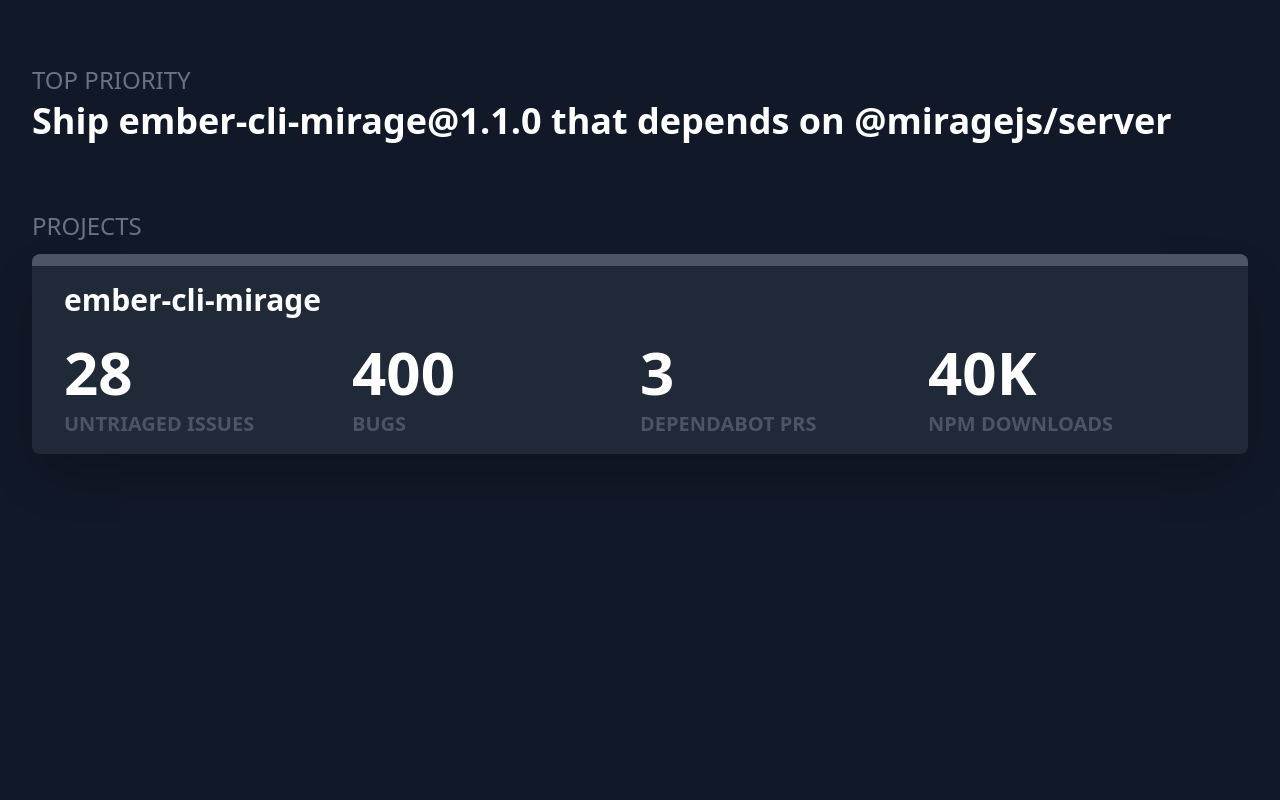
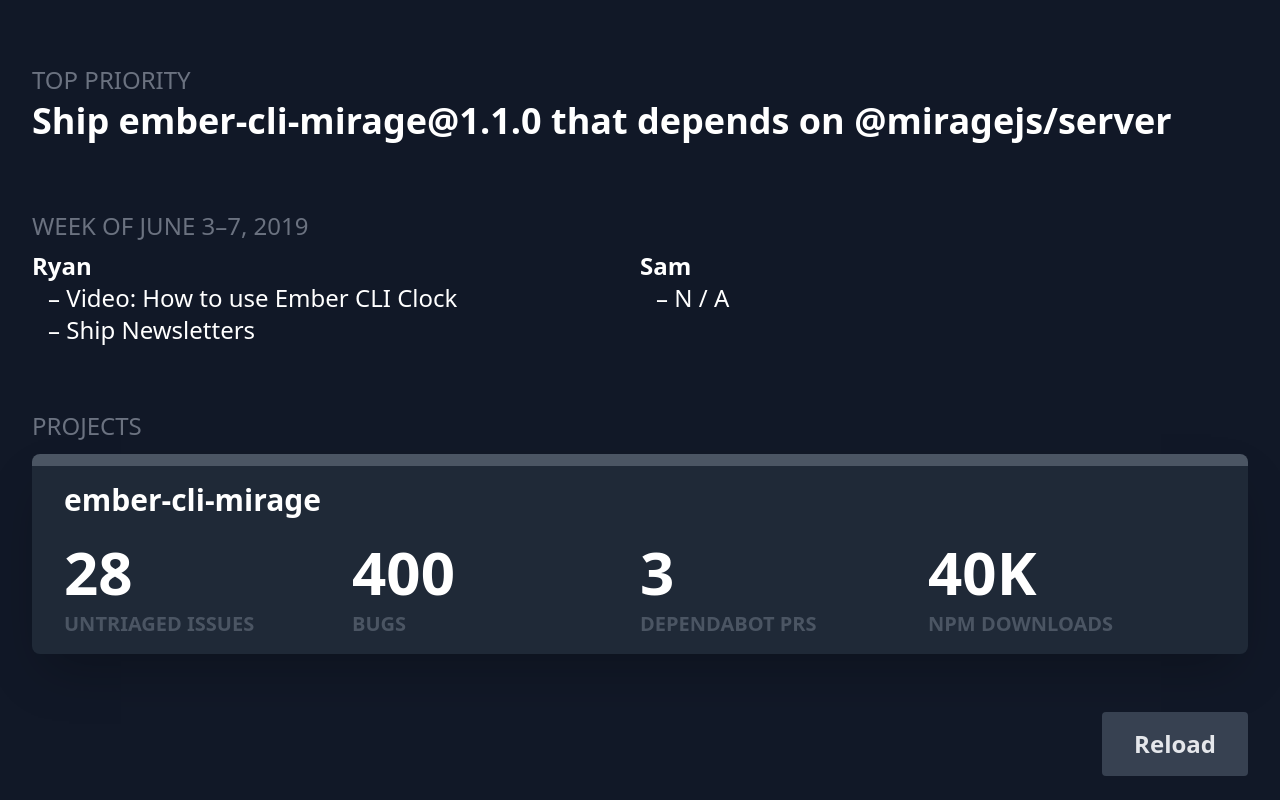
Before and after one commit to embermap/dashboard, a React (Create React App) app: page / in a window 1280 px wide. Built offline with nearby package versions, Linux system fonts and the light colour scheme.

Commit message:
Add weekly tasks

```diff
--- a/src/App.js
+++ b/src/App.js
@@ -2,21 +2,55 @@
 import "./App.css";
 
 function App() {
+  let reloadApp = () => {
+    window.location.reload();
+  };
+
   return (
-    <div className="flex bg-gray-900 w-screen h-screen flex flex-col">
-      <header className="bg-gray-900 px-8 pt-16">
+    <div className="px-8 flex bg-gray-900 w-screen h-screen flex flex-col">
+      <header className="bg-gray-900 pt-16">
         <p className="text-gray-500 text-2xl uppercase">Top priority</p>
         <p className="text-white font-semibold text-4xl leading-snug">
           Ship ember-cli-mirage@1.1.0 that depends on @miragejs/server
         </p>
       </header>
 
-      <main className="flex-1 px-8 pt-16">
+      <div className="mt-16">
+        <p className="text-gray-500 text-2xl uppercase">
+          Week of June 3–7, 2019
+        </p>
+        <div className="flex mt-2">
+          <div className="w-1/2">
+            <p className="text-white font-bold text-2xl">Ryan</p>
+            <ul className="text-white text-2xl">
+              <li className="ml-4">– Video: How to use Ember CLI Clock</li>
+              <li className="ml-4">– Ship Newsletters</li>
+            </ul>
+          </div>
+          <div className="w-1/2">
+            <p className="text-white font-bold text-2xl">Sam</p>
+            <ul className="text-white text-2xl">
+              <li className="ml-4">– N / A</li>
+            </ul>
+          </div>
+        </div>
+      </div>
+
+      <main className="flex-1 pt-16">
         <p className="text-gray-500 text-2xl uppercase">Projects</p>
         <div className="mt-3">
           <Project name="ember-cli-mirage" />
         </div>
       </main>
+
+      <div className="text-right pb-6">
+        <button
+          onClick={reloadApp}
+          className="bg-gray-700 text-2xl font-semibold text-gray-200 px-8 py-4 rounded"
+        >
+          Reload
+        </button>
+      </div>
     </div>
   );
 }
```
